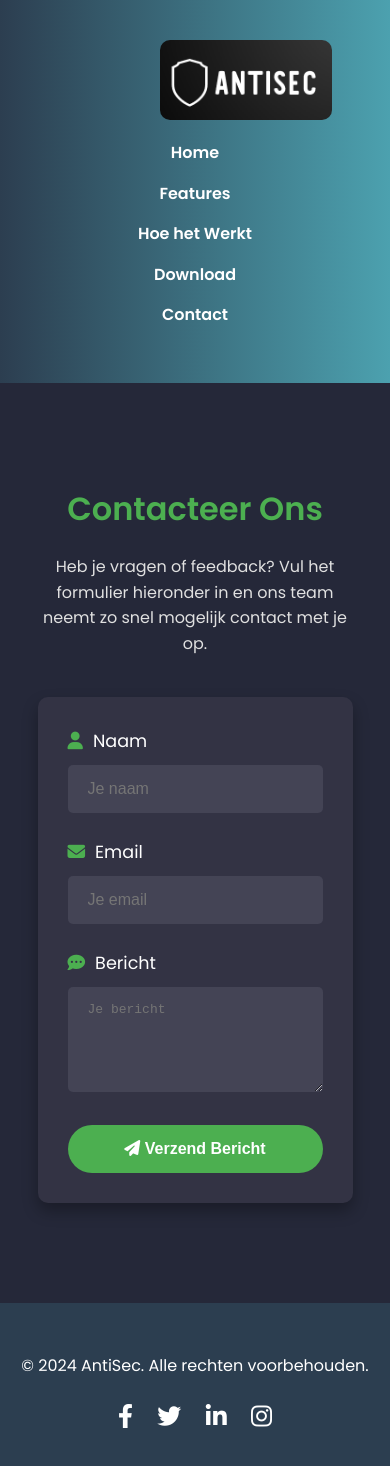
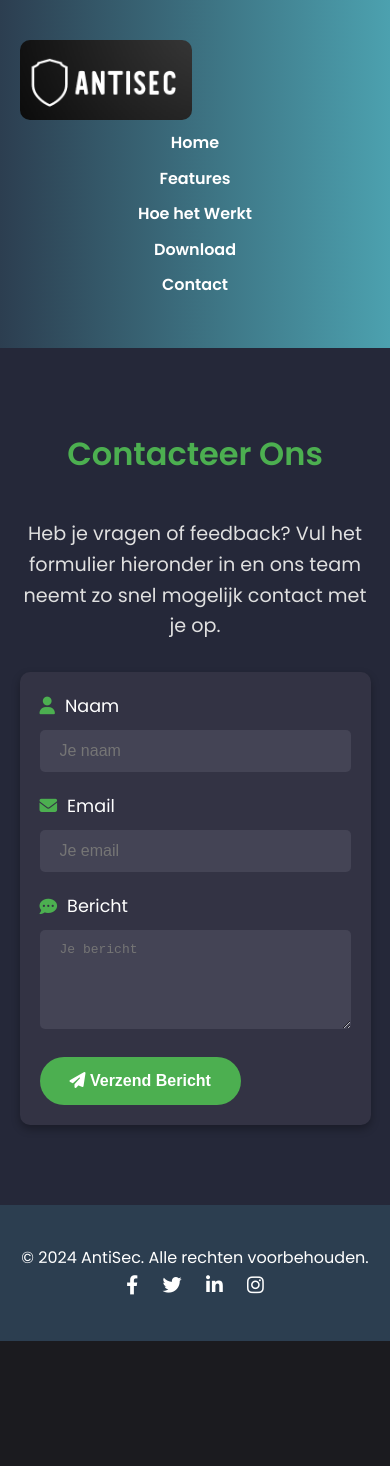
Before and after one commit to satnam987/satnam987.github.io, a plain HTML site: page contact.html in a window 390 px wide. After the commit the page ends 1341 px from the top, so only its background shows below. Drawn offline with Linux system fonts and the light colour scheme; a small style sheet from the web is missing.

Commit message:
Update stylecontact.css

```diff
--- a/stylecontact.css
+++ b/stylecontact.css
@@ -39,7 +39,6 @@ body {
   display: inline-block;
   vertical-align: middle;
   border-radius: 10px;
-  margin-left: 40%;
 }
 
 .navbar {
@@ -74,43 +73,35 @@ body {
 /* Contact Sectie */
 .contact-section {
   background: #252839;
-  padding: 80px 20px;
+  padding: 60px 0;
   text-align: center;
 }
 
 .contact-section h2 {
-  font-size: 2.5em;
-  margin-bottom: 20px;
+  font-size: 2em;
+  margin-bottom: 40px;
   color: #4caf50;
 }
 
 .contact-section p {
   font-size: 1.2em;
-  margin-bottom: 40px;
+  margin-bottom: 30px;
   color: #e0e0e0;
-  max-width: 700px;
-  margin-left: auto;
-  margin-right: auto;
 }
 
+/* Formulier Stijlen */
 .contact-section form {
   max-width: 600px;
   margin: auto;
   text-align: left;
   background: #333344;
-  padding: 40px;
+  padding: 30px;
   border-radius: 10px;
-  box-shadow: 0 8px 16px rgba(0, 0, 0, 0.3);
-  transition: transform 0.3s, box-shadow 0.3s;
-}
-
-.contact-section form:hover {
-  transform: translateY(-5px);
-  box-shadow: 0 12px 24px rgba(0, 0, 0, 0.4);
+  box-shadow: 0 4px 8px rgba(0, 0, 0, 0.3);
 }
 
 .form-group {
-  margin-bottom: 25px;
+  margin-bottom: 20px;
 }
 
 .form-group label {
@@ -129,22 +120,22 @@ body {
 .form-group input,
 .form-group textarea {
   width: 100%;
-  padding: 15px 20px;
+  padding: 12px 20px;
   border: none;
   border-radius: 5px;
   font-size: 1em;
   background: #444455;
   color: #ffffff;
-  transition: background 0.3s, box-shadow 0.3s;
+  transition: background 0.3s, color 0.3s;
 }
 
 .form-group input:focus,
 .form-group textarea:focus {
   background: #555566;
-  box-shadow: 0 0 10px rgba(76, 175, 80, 0.5);
   outline: none;
 }
 
+/* Knop Stijlen */
 .contact-section button {
   background: #4caf50;
   color: #ffffff;
@@ -153,34 +144,50 @@ body {
   border-radius: 25px;
   font-size: 1em;
   cursor: pointer;
-  transition: background 0.3s, transform 0.3s, box-shadow 0.3s;
+  transition: background 0.3s, transform 0.3s;
   font-weight: bold;
-  width: 100%;
 }
 
 .contact-section button:hover {
   background: #45a049;
   transform: translateY(-3px);
-  box-shadow: 0 8px 16px rgba(0, 0, 0, 0.3);
+}
+
+/* Bevestigings- en Foutberichten */
+.confirmation-message,
+.error-message {
+  max-width: 600px;
+  margin: 20px auto;
+  padding: 20px;
+  border-radius: 10px;
+  text-align: center;
+  font-size: 1.1em;
+}
+
+.confirmation-message {
+  background: #4caf50; /* Groen voor succes */
+  color: #ffffff;
+  box-shadow: 0 4px 8px rgba(0, 0, 0, 0.2);
+}
+
+.error-message {
+  background: #e74c3c; /* Rood voor fouten */
+  color: #ffffff;
+  box-shadow: 0 4px 8px rgba(0, 0, 0, 0.2);
 }
 
 /* Footer */
 footer {
   background: #2c3e50;
   color: #ffffff;
-  padding: 30px 0;
+  padding: 20px 0;
   text-align: center;
-}
-
-footer p {
-  margin-bottom: 20px;
-  font-size: 1em;
 }
 
 footer .social-links a {
   color: #ffffff;
   margin: 0 10px;
-  font-size: 1.5em;
+  font-size: 1.2em;
   transition: color 0.3s;
 }
 
@@ -190,30 +197,35 @@ footer .social-links a:hover {
 
 /* Responsief Ontwerp */
 @media (max-width: 768px) {
+  /* Verwijder absolute positionering voor betere responsiviteit */
   .navbar {
     float: none;
     text-align: center;
-    margin-top: 20px;
+    margin-top: 10px;
+    background-color: transparent; /* Maak achtergrond transparant op kleine schermen */
+    padding: 0;
+    border-radius: 0;
   }
 
   .navbar ul {
     flex-direction: column;
+    align-items: center;
   }
 
   .navbar ul li {
     margin-left: 0;
-    margin-bottom: 15px;
+    margin-bottom: 10px;
   }
 
+  /* Aanpassingen voor de Formulier en Berichten */
   .contact-section form {
-    padding: 30px;
+    padding: 20px;
   }
 
-  .contact-section h2 {
-    font-size: 2em;
-  }
-
-  .contact-section p {
+  .confirmation-message,
+  .error-message {
+    margin: 10px auto;
+    padding: 15px;
     font-size: 1em;
   }
 }
```
